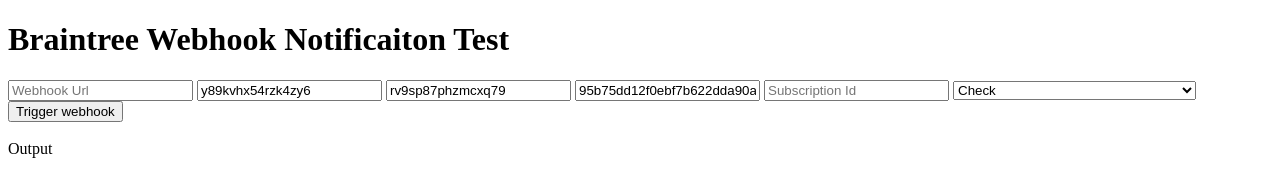
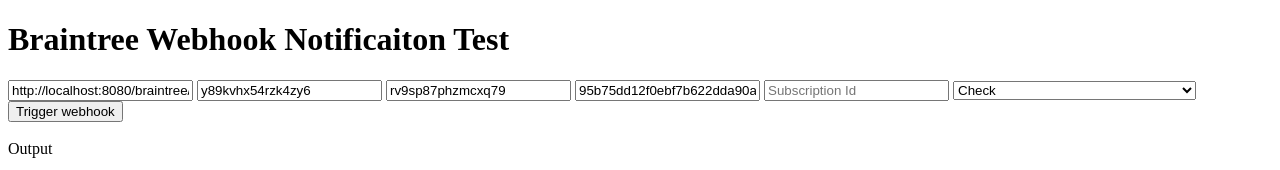
Before and after one commit to saikatdutta1991/braintree-webhook-test, a website: page index.html in a window 1280 px wide. Shown: the top 170 px of the page. Drawn offline with Linux system fonts and the light colour scheme.

Commit message:
defautl webhook url added

```diff
--- a/index.html
+++ b/index.html
@@ -10,7 +10,7 @@
 
 <body>
     <h1>Braintree Webhook Notificaiton Test</h1>
-    <input type="text" id="webhookUrl" placeholder="Webhook Url" onfocus="this.select()">
+    <input type="text" id="webhookUrl" placeholder="Webhook Url" value="http://localhost:8080/braintree/webhook" onfocus="this.select()">
     <input type="text" id="merchantId" placeholder="Merchant Id" value="y89kvhx54rzk4zy6" onfocus="this.select()">
     <input type="text" id="publicKey" placeholder="Public Key" value="rv9sp87phzmcxq79" onfocus="this.select()">
     <input type="text" id="privateKey" placeholder="Private Key" value="95b75dd12f0ebf7b622dda90a5f18572"
```
